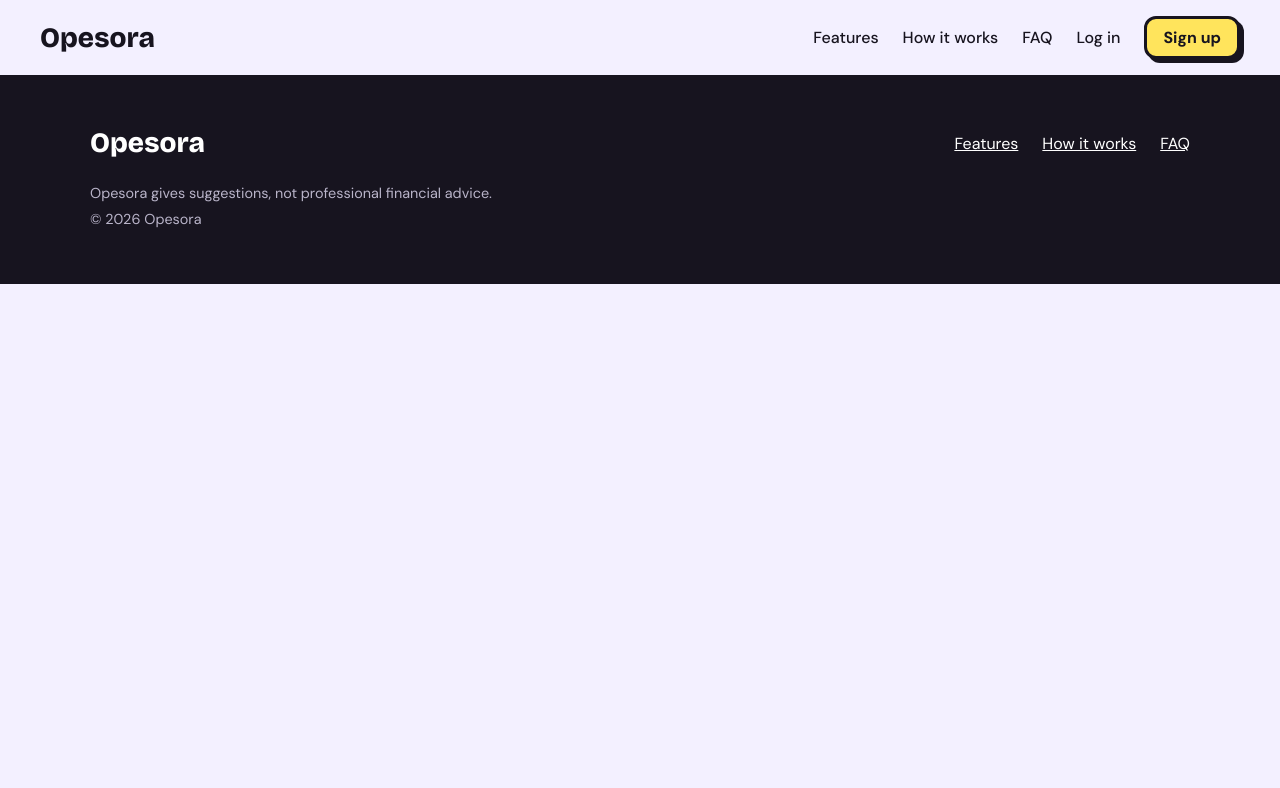
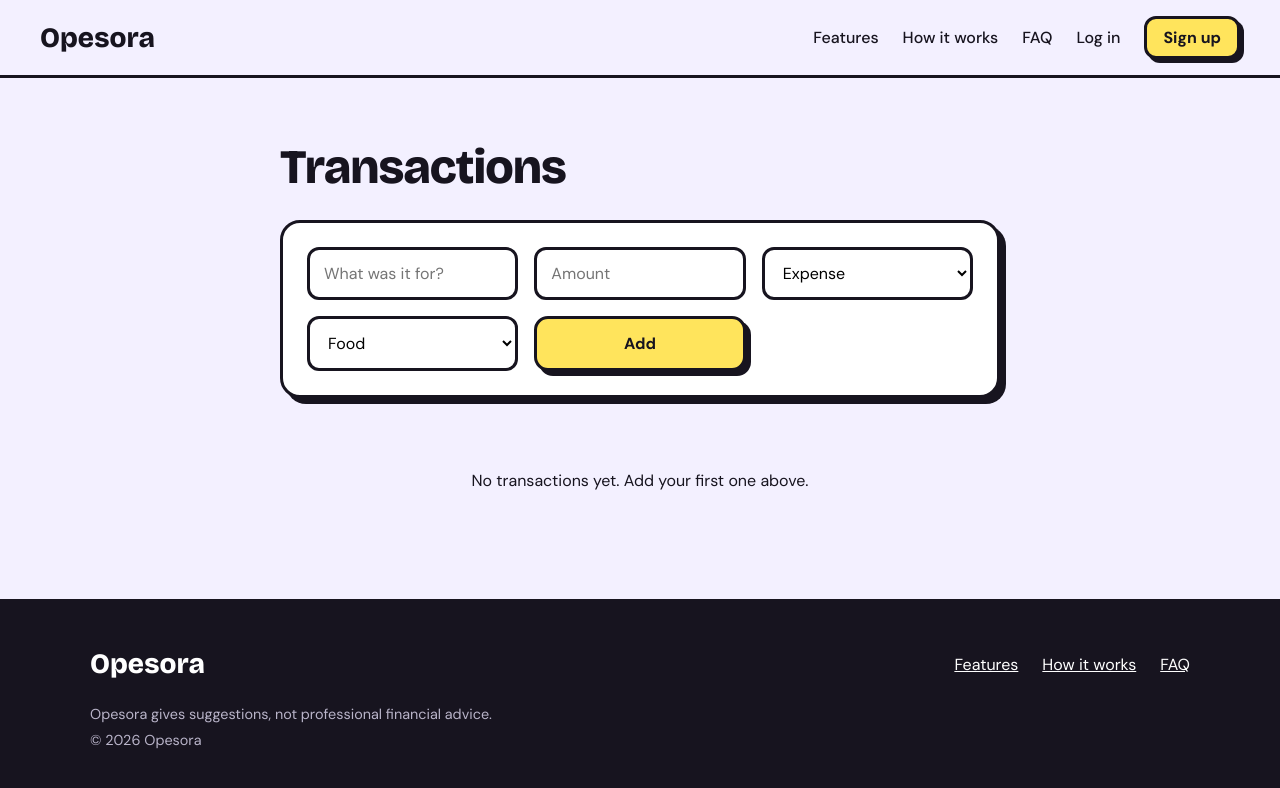
Before and after one commit to meetanand007/ai-budget-tracker, a React (Vite) app in the folder frontend/: page /transactions in a window 1280 px wide. Shown: the top 788 px of the page. Built offline with nearby package versions, Linux system fonts and the light colour scheme.

Commit message:
Add Transactions page with local state

```diff
--- a/frontend/src/App.jsx
+++ b/frontend/src/App.jsx
@@ -4,6 +4,7 @@ import Footer from './components/Footer'
 import Home from './pages/Home'
 import Signup from './pages/Signup'
 import Login from './pages/Login'
+import Transactions from './pages/Transactions'
 
 
 function App() {
@@ -14,6 +15,7 @@ function App() {
         <Route path="/" element={<Home />} />
         <Route path="/signup" element={<Signup />} />
         <Route path="/login" element={<Login />} />
+        <Route path="/transactions" element={<Transactions />} />
       </Routes>
       <Footer />
     </div>
--- /dev/null
+++ b/frontend/src/pages/Transactions.css
@@ -0,0 +1,97 @@
+.tx-page {
+  max-width: 800px;
+  margin: 0 auto;
+  padding: 60px 40px;
+}
+
+.tx-page h1 {
+  font-size: clamp(2rem, 4vw, 3rem);
+  margin: 0 0 24px;
+}
+
+.tx-form {
+  display: grid;
+  grid-template-columns: repeat(auto-fit, minmax(180px, 1fr));
+  gap: 16px;
+  background-color: white;
+  border: 3px solid var(--ink);
+  border-radius: 20px;
+  padding: 24px;
+  box-shadow: 6px 6px 0 var(--ink);
+  margin-bottom: 40px;
+}
+
+.tx-form input,
+.tx-form select {
+  width: 100%;
+  padding: 12px 14px;
+  border: 3px solid var(--ink);
+  border-radius: 12px;
+  font-family: inherit;
+  font-size: 1rem;
+  background-color: white;
+}
+
+.tx-form input:focus,
+.tx-form select:focus {
+  outline: none;
+  box-shadow: 4px 4px 0 var(--grape);
+}
+
+.tx-form button {
+  font-family: inherit;
+  font-size: 1rem;
+  cursor: pointer;
+}
+
+.tx-empty {
+  text-align: center;
+  padding: 32px;
+}
+
+.tx-item {
+  display: flex;
+  justify-content: space-between;
+  align-items: center;
+  gap: 16px;
+  background-color: white;
+  border: 3px solid var(--ink);
+  border-radius: 16px;
+  padding: 16px 20px;
+  margin-bottom: 16px;
+  box-shadow: 4px 4px 0 var(--ink);
+}
+
+.tx-item.income {
+  border-left: 14px solid var(--mint);
+}
+
+.tx-item.expense {
+  border-left: 14px solid var(--coral);
+}
+
+.tx-item span {
+  display: block;
+  font-size: 0.9rem;
+  margin-top: 2px;
+}
+
+.tx-right {
+  display: flex;
+  align-items: center;
+  gap: 16px;
+}
+
+.tx-right button {
+  font-family: inherit;
+  font-weight: 700;
+  background-color: white;
+  border: 3px solid var(--ink);
+  border-radius: 10px;
+  padding: 6px 12px;
+  cursor: pointer;
+}
+
+.tx-right button:hover {
+  background-color: var(--coral);
+}
--- /dev/null
+++ b/frontend/src/pages/Transactions.jsx
@@ -0,0 +1,90 @@
+import { useState } from 'react'
+import './Transactions.css'
+
+function Transactions() {
+  const [transactions, setTransactions] = useState([])
+  const [description, setDescription] = useState('')
+  const [amount, setAmount] = useState('')
+  const [type, setType] = useState('expense')
+  const [category, setCategory] = useState('Food')
+
+  function handleSubmit(event) {
+    event.preventDefault()
+
+    const newTransaction = {
+      id: Date.now(),
+      description: description,
+      amount: Number(amount),
+      type: type,
+      category: category,
+    }
+
+    setTransactions([newTransaction, ...transactions])
+    setDescription('')
+    setAmount('')
+  }
+
+  function handleDelete(id) {
+    setTransactions(transactions.filter((t) => t.id !== id))
+  }
+
+  return (
+    <main className="tx-page">
+      <h1>Transactions</h1>
+
+      <form className="tx-form" onSubmit={handleSubmit}>
+        <input
+          type="text"
+          placeholder="What was it for?"
+          value={description}
+          onChange={(e) => setDescription(e.target.value)}
+          required
+        />
+        <input
+          type="number"
+          placeholder="Amount"
+          min="0.01"
+          step="0.01"
+          value={amount}
+          onChange={(e) => setAmount(e.target.value)}
+          required
+        />
+        <select value={type} onChange={(e) => setType(e.target.value)}>
+          <option value="expense">Expense</option>
+          <option value="income">Income</option>
+        </select>
+        <select value={category} onChange={(e) => setCategory(e.target.value)}>
+          <option>Food</option>
+          <option>Rent</option>
+          <option>Transport</option>
+          <option>Shopping</option>
+          <option>Bills</option>
+          <option>Salary</option>
+          <option>Other</option>
+        </select>
+        <button type="submit" className="btn btn-lemon">Add</button>
+      </form>
+
+      <div className="tx-list">
+        {transactions.length === 0 && (
+          <p className="tx-empty">No transactions yet. Add your first one above.</p>
+        )}
+
+        {transactions.map((t) => (
+          <div className={'tx-item ' + t.type} key={t.id}>
+            <div>
+              <strong>{t.description}</strong>
+              <span>{t.category}</span>
+            </div>
+            <div className="tx-right">
+              <strong>{t.type === 'income' ? '+' : '-'}₹{t.amount}</strong>
+              <button onClick={() => handleDelete(t.id)}>Delete</button>
+            </div>
+          </div>
+        ))}
+      </div>
+    </main>
+  )
+}
+
+export default Transactions
```
